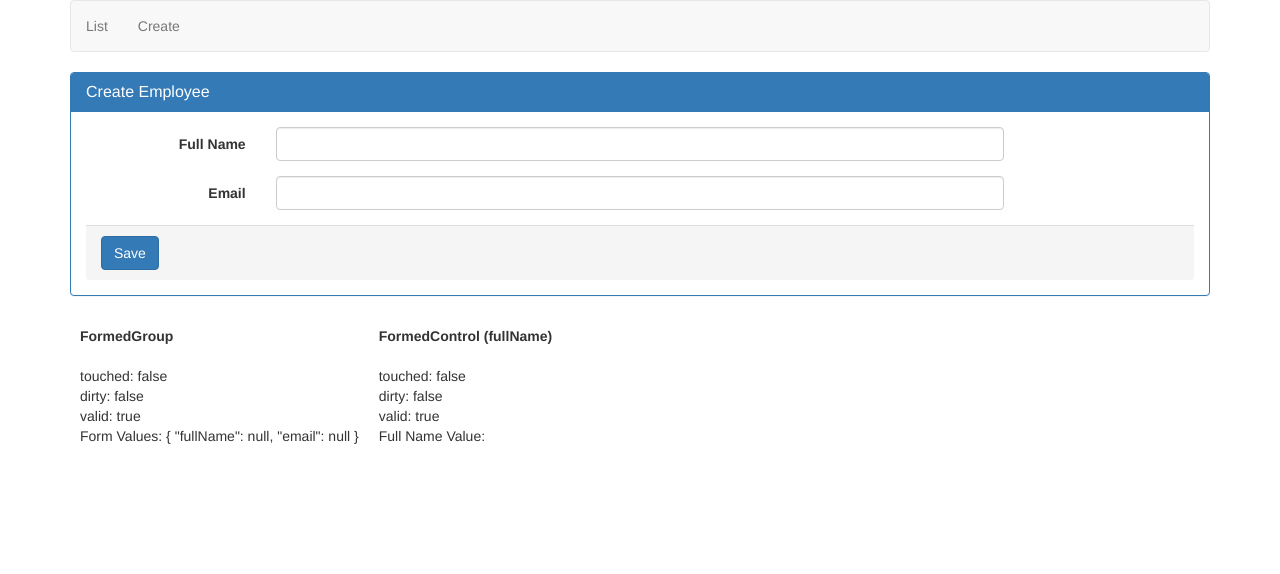
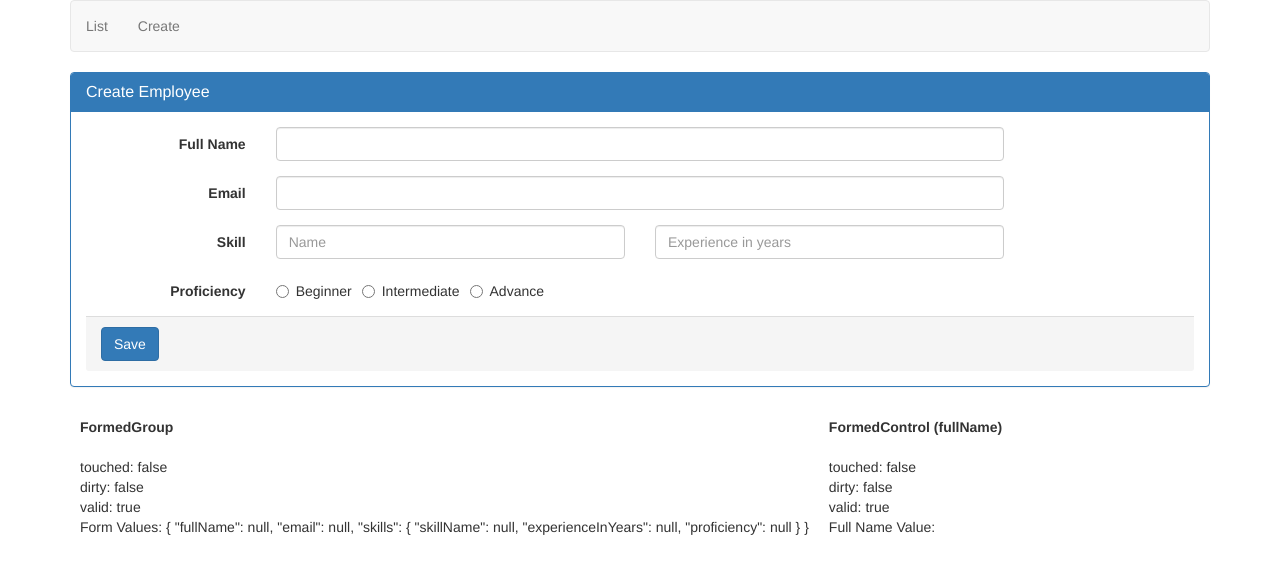
Before and after one commit to vishallotlikar/Angular8, an Angular app: page /create in a window 1280 px wide. Shown: the top 574 px of the page. Built offline with nearby package versions, Linux system fonts and the light colour scheme.

Commit message:
nested form groups

```diff
--- a/src/app/employee/create-employee.component.html
+++ b/src/app/employee/create-employee.component.html
@@ -16,6 +16,33 @@
                     <input type="text" formControlName="email" id="email" class="form-control">
                 </div>
             </div>
+
+            <div formGroupName="skills">
+            <div class="form-group">
+                <label for="skillName" class="col-sm-2 control-label">Skill</label>
+                <div class="col-sm-4">
+                    <input type="text" class="form-control" id="skillName" placeholder="Name" formControlName="skillName">
+                </div>
+                <div class="col-sm-4">
+                    <input type="text" class="form-control" placeholder="Experience in years" formControlName="experienceInYears">
+                </div>
+            </div>
+            <div class="form-group">
+                <label class="col-md-2 control-label">Proficiency</label>
+                <div class="col-md-8">
+                    <label class="radio-inline">
+                        <input type="radio" id="proficiency" value="Beginner" formControlName="proficiency">Beginner
+                    </label>
+                    <label class="radio-inline">
+                        <input type="radio" id="proficiency" value="Intermediate" formControlName="proficiency">Intermediate
+                    </label>
+                    <label class="radio-inline">
+                        <input type="radio" id="proficiency" value="Advance" formControlName="proficiency">Advance
+                    </label>
+                </div>
+            </div>
+        </div>
+
             <div class="panel-footer">
                 <button class="btn btn-primary" type="submit">Save</button>
             </div>
--- a/src/app/employee/create-employee.component.ts
+++ b/src/app/employee/create-employee.component.ts
@@ -14,7 +14,12 @@
   ngOnInit() {
     this.employeeForm = new FormGroup({
       fullName: new FormControl(),
-      email: new FormControl()
+      email: new FormControl(),
+      skills: new FormGroup({
+        skillName: new FormControl(),
+        experienceInYears: new FormControl(),
+        proficiency: new FormControl()
+      })
     })
   }
 
```
